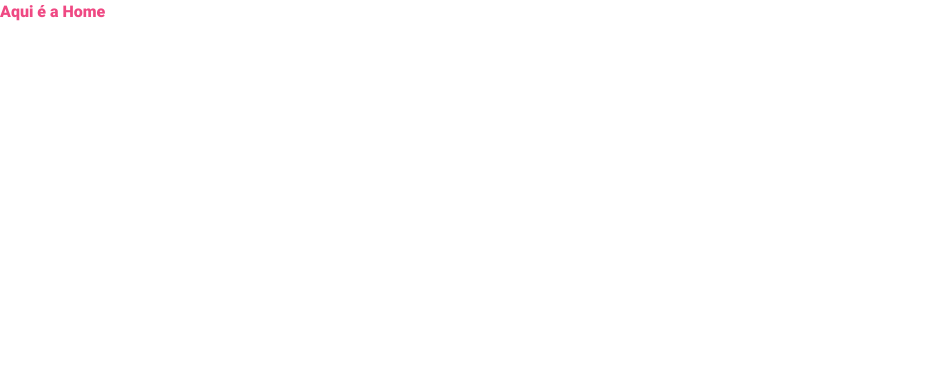
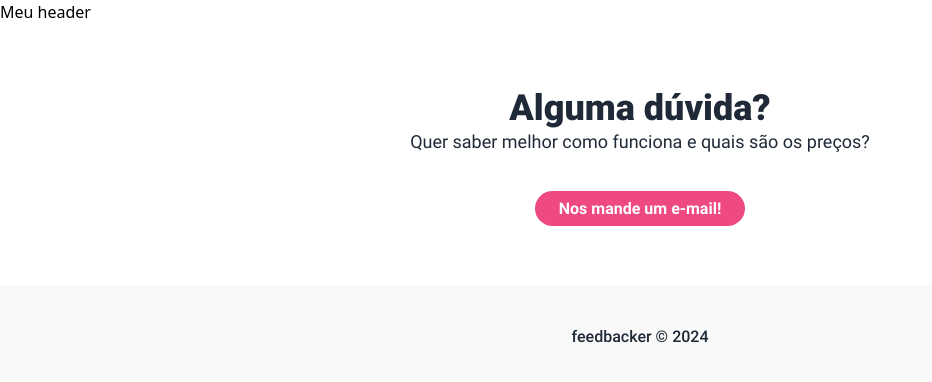
Before and after one commit to V-Matheus/feedBacker, a Vue app: page / in a window 1280 px wide. Shown: the top 382 px of the page, without its empty margins (0-932 px from the left). Built offline with nearby package versions, Linux system fonts and the light colour scheme.

Commit message:
criando tela inicial

```diff
--- /dev/null
+++ b/src/views/Home/Contact.vue
@@ -0,0 +1,23 @@
+<template>
+  <div class="flex justify-center w-full">
+    <div class="flex flex-col items-center w-4/5 max-w-6xl my-16">
+      <h1 class="text-4xl font-black text-center text-gray-800">
+        Alguma dúvida?
+      </h1>
+      <p class="text-lg text-center text-gray-800 font-regular">
+        Quer saber melhor como funciona e quais são os preços?
+      </p>
+      <div class="mt-10">
+        <a
+          href="mailto:"
+          class="px-6 py-2 mt-10 font-bold text-white rounded-full bg-brand-main focus:outline-none"
+          >Nos mande um e-mail!</a
+        >
+      </div>
+    </div>
+  </div>
+</template>
+
+<script>
+export default {};
+</script>
--- /dev/null
+++ b/src/views/Home/CustomHeader.vue
@@ -0,0 +1,7 @@
+<template>
+  <h1>Meu header</h1>
+</template>
+
+<script>
+export default {};
+</script>
--- a/src/views/Home/index.vue
+++ b/src/views/Home/index.vue
@@ -1,7 +1,33 @@
 <template>
-  <h1 class=" font-black text-brand-main">Aqui é a Home</h1>
+  <custom-header @create-account="handleAccountCreate" @login="handleLogin" />
+  <contact />
+  <div class="flex justify-center py-10 bg-brand-gray">
+    <p class="font-medium text-center text-gray-800">feedbacker © 2024</p>
+  </div>
 </template>
 
 <script>
-export default {};
+import CustomHeader from "./CustomHeader.vue";
+import Contact from "./Contact.vue";
+import { onMounted } from "vue";
+import { useRouter } from "vue-router";
+export default {
+  components: { CustomHeader, Contact },
+  setup() {
+    const router = useRouter();
+
+    onMounted(() => {
+      const token = window.localStorage.getItem("token");
+      if (token) {
+        router.push({ name: "Feedbacks" });
+      }
+    });
+
+    function handleLogin() {}
+
+    function handleAccountCreate() {}
+
+    return { handleLogin, handleAccountCreate };
+  },
+};
 </script>
```
Also changed, not shown: .eslintrc.js.
